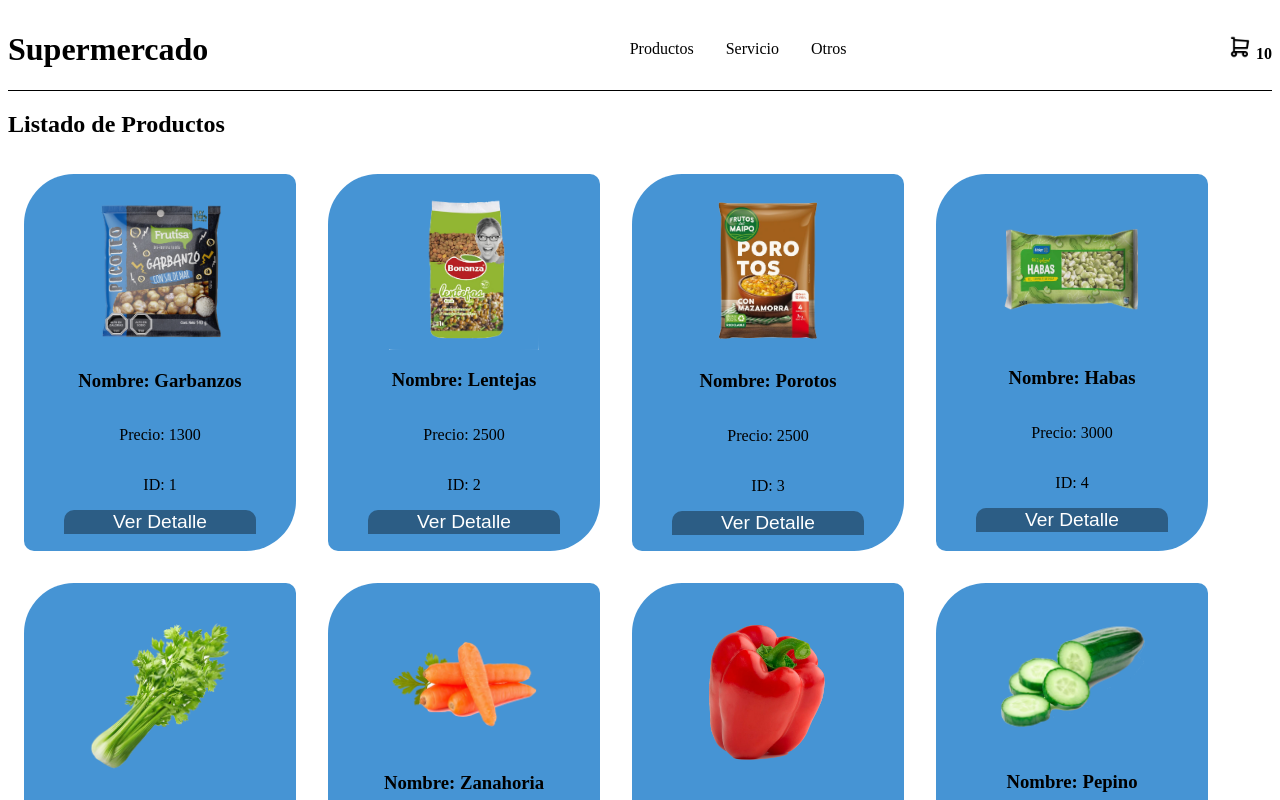
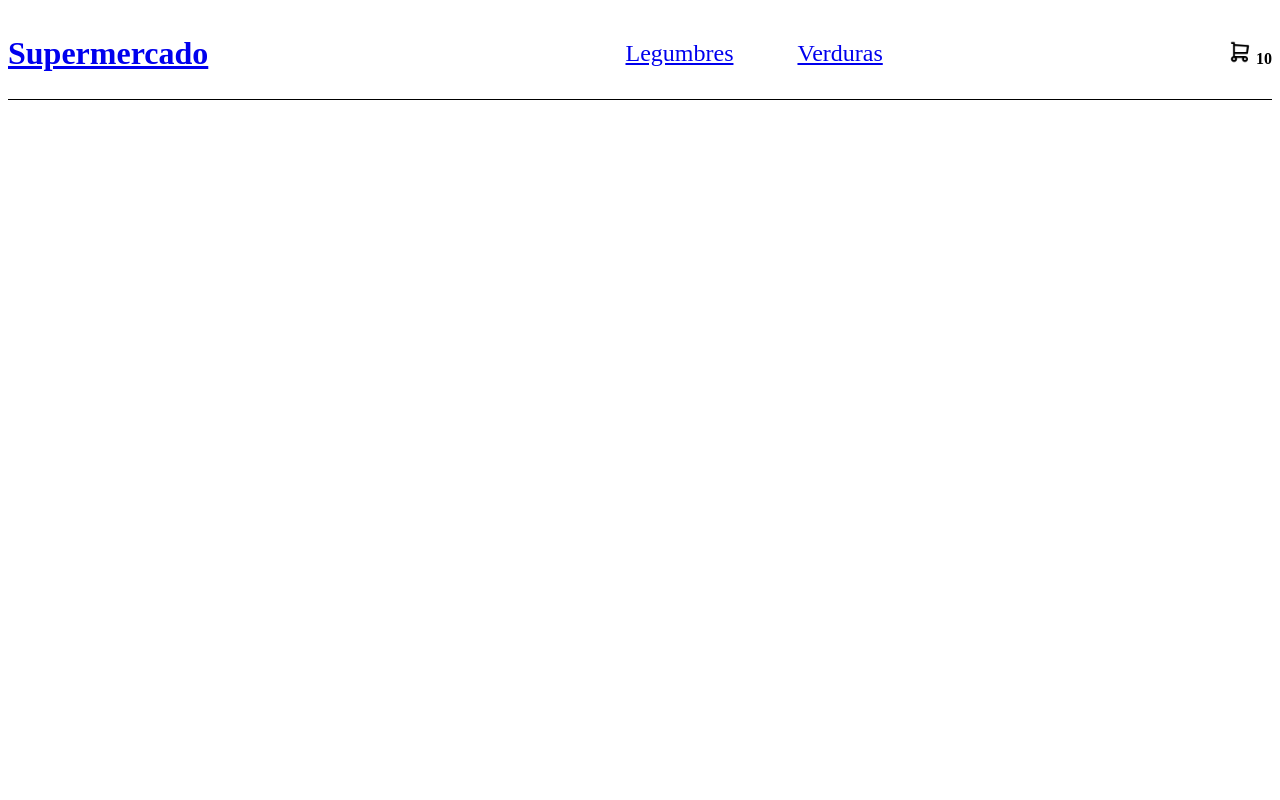
Before and after one commit to arabesko/ProyectoFinalTorresInostroza, a React (Vite) app: page / in a window 1280 px wide. Shown: the top 800 px of the page. Built offline with nearby package versions, Linux system fonts and the light colour scheme.

Commit message:
5 - Modificando NavBar con NavLink

```diff
--- a/src/App.jsx
+++ b/src/App.jsx
@@ -2,13 +2,24 @@ import NavBar from "./componentes/NavBar/NavBar"
 import ItemListContainer from "./componentes/ItemListContainer/ItemListContainer"
 import ItemDetailContainer from "./componentes/ItemDetailContainer/ItemDetailContainer"
 import { BrowserRouter, Routes, Route } from "react-router-dom"
+// import ItemDetail from "./componentes/ItemDetail/ItemDetail"
 
 const App = () => {
   return (
     <div>
-        <NavBar/>
-        <ItemListContainer/>
-        <ItemDetailContainer/>
+      <BrowserRouter>
+         <NavBar/>
+
+         <Routes>
+            <Route path="/" element={ItemListContainer}/>
+            <Route path="/categoria/:idCategoria" element={ItemListContainer}/>
+            <Route path="/item/:idItem" element={ItemDetailContainer}/>
+         </Routes>
+
+        {/* <ItemListContainer/> */}
+        {/* <ItemDetailContainer/> */}
+      </BrowserRouter>
+
     </div>
   )
 }
--- a/src/asyncmock.js
+++ b/src/asyncmock.js
@@ -1,15 +1,15 @@
 const misProductos = [
-    { id: 1, nombre: "Garbanzos", precio: 1300, img: "./img/garbanzos.png" },
-    { id: 2, nombre: "Lentejas", precio: 2500, img: "./img/lentejas.png" },
-    { id: 3, nombre: "Porotos", precio: 2500, img: "./img/porotos.png" },
-    { id: 4, nombre: "Habas", precio: 3000, img: "./img/habas.png" },
-    { id: 5, nombre: "Apio", precio: 1500, img: "./img/apio.png" },
-    { id: 6, nombre: "Zanahoria", precio: 750, img: "./img/zanahoria.png" },
-    { id: 7, nombre: "Pimenton", precio: 800, img: "./img/pimenton.png" },
-    { id: 8, nombre: "Pepino", precio: 650, img: "./img/pepino.png" },
+    { id: "1", nombre: "Garbanzos", precio: 1300, img: "../img/garbanzos.png", idCat: "1" },
+    { id: "2", nombre: "Lentejas", precio: 2500, img: "../img/lentejas.png", idCat: "1" },
+    { id: "3", nombre: "Porotos", precio: 2500, img: "../img/porotos.png", idCat: "1" },
+    { id: "4", nombre: "Habas", precio: 3000, img: "../img/habas.png", idCat: "1" },
+    { id: "5", nombre: "Apio", precio: 1500, img: "../img/apio.png", idCat: "2" },
+    { id: "6", nombre: "Zanahoria", precio: 750, img: "../img/zanahoria.png", idCat: "2" },
+    { id: "7", nombre: "Pimenton", precio: 800, img: "../img/pimenton.png", idCat: "2" },
+    { id: "8", nombre: "Pepino", precio: 650, img: "../img/pepino.png", idCat: "2" },
 ]
 
-
+//Obtiene todos los productos
 export const getProductos = () => {
     return new Promise((res) => {
         setTimeout(() => {
@@ -18,6 +18,7 @@ export const getProductos = () => {
     })
 }
 
+//Obtiene un producto
 export const getUnProducto = (id) => {
     return new Promise( resolve => {
         setTimeout(() => {
@@ -26,3 +27,13 @@ export const getUnProducto = (id) => {
         }, 500);
     })
 }
+
+//Obtiene una categoria
+export const getProductosPorCategoria = (idCategoria) => {
+    return new Promise( resolve => {
+        setTimeout(() => {
+            const productosCategoria = misProductos.filter(prod => prod.idCat === idCategoria);
+            resolve(productosCategoria);
+        }, 500);
+    })
+}
--- a/src/componentes/ItemDetailContainer/ItemDetailContainer.jsx
+++ b/src/componentes/ItemDetailContainer/ItemDetailContainer.jsx
@@ -1,14 +1,19 @@
 import { useState, useEffect } from "react"
 import { getUnProducto } from "../../asyncmock"
 import ItemDetail from "../ItemDetail/ItemDetail";
+import { useParams } from "react-router-dom";
 
 const ItemDetailContainer = () => {
     const [producto, setProducto] = useState(null);
 
+    const {idItem} = useParams();
+
     useEffect(  ()=> {
-        getUnProducto(4)
+        getUnProducto(idItem)
             .then(res => setProducto(res))
-    }, [])
+            .catch(error => console.log(error))
+
+    }, [idItem])
 
   return (
     <div>
--- a/src/componentes/ItemListContainer/ItemListContainer.jsx
+++ b/src/componentes/ItemListContainer/ItemListContainer.jsx
@@ -1,14 +1,21 @@
 import { useState, useEffect } from "react"
 import ItemList from "../ItemList/ItemList"
-import { getProductos } from "../../asyncmock"
+import { getProductos, getProductosPorCategoria } from "../../asyncmock"
+import { useParams } from "react-router-dom"
 
 const ItemListContainer = () => {
     const [productos, setProductos] = useState([]);
 
+    const {idCategoria} = useParams();
+
     useEffect(() => {
-        getProductos()
-            .then(respuesta => setProductos(respuesta))
-    }, [])
+        const funcionProductos = idCategoria ? getProductosPorCategoria : getProductos;
+
+        funcionProductos(idCategoria)
+            .then(res => setProductos(res))
+            .catch(error => console.log(error))
+
+    }, [idCategoria])
 
     return (
         <div>
--- a/src/componentes/NavBar/NavBar.css
+++ b/src/componentes/NavBar/NavBar.css
@@ -8,5 +8,7 @@ header {
 li {
     display: inline-block;
     margin: 1rem;
+    margin-left: 3rem;
     cursor: pointer;
+    font-size: 1.5rem;
 }
--- a/src/componentes/NavBar/NavBar.jsx
+++ b/src/componentes/NavBar/NavBar.jsx
@@ -1,15 +1,21 @@
 import CartWidget from '../CartWidget/CartWidget'
+import { Link, NavLink } from 'react-router-dom'
 import './NavBar.css'
 
 const NavBar = () => {
   return (
     <header>
-        <h1>Supermercado</h1>
+        <Link to={"/"}>
+          <h1>Supermercado</h1>
+        </Link>
         <nav>
             <ul>
-                <li>Productos</li>
-                <li>Servicio</li>
-                <li>Otros</li>
+                <li>
+                  <NavLink to={`/categoria/1`}>Legumbres</NavLink>
+                </li>
+                <li>
+                  <NavLink to={`/categoria/2`}>Verduras</NavLink>
+                </li>
             </ul>
         </nav>
 
```
